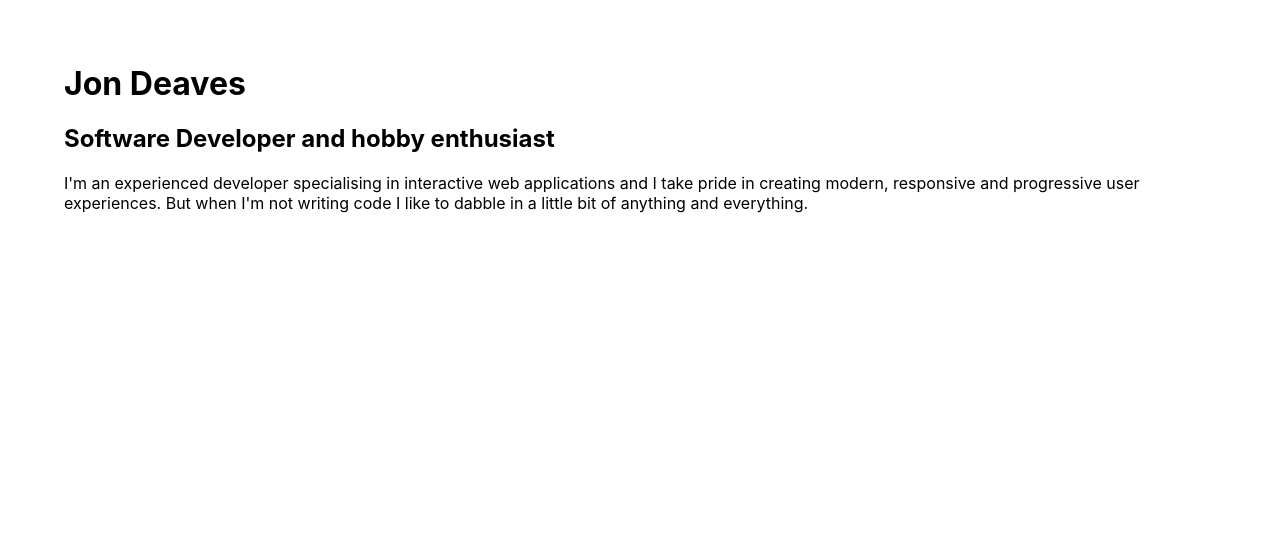
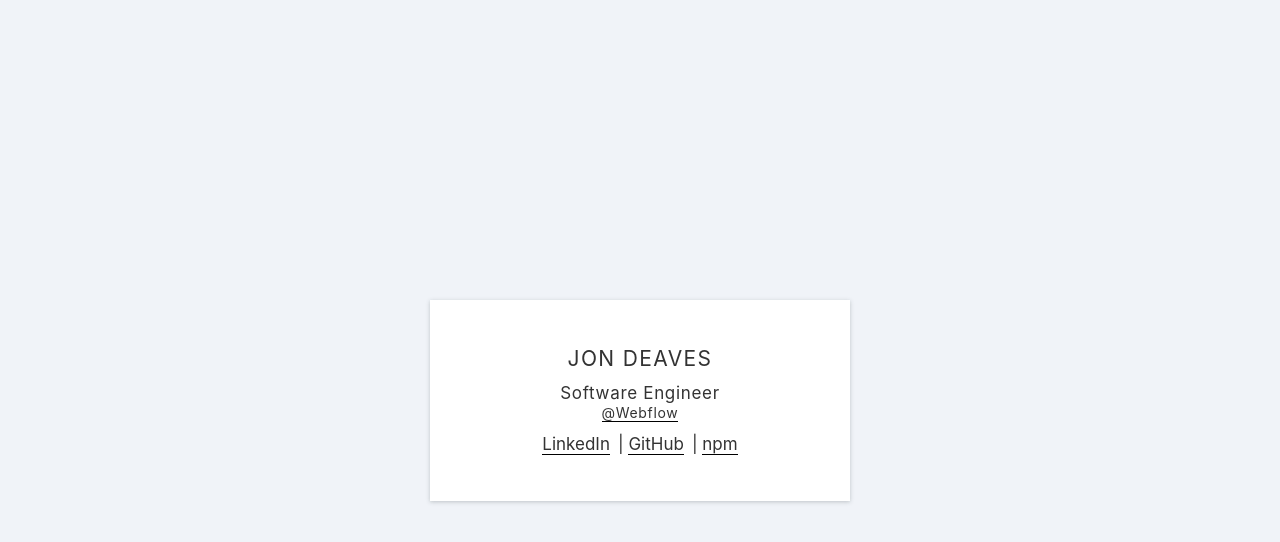
Before and after one commit to jondeaves/jondeaves, a Next.js app: page / in a window 1280 px wide. Shown: the top 542 px of the page. Built offline with nearby package versions, Linux system fonts and the light colour scheme.

Commit message:
feat: style homepage as a business card

```diff
--- a/package.json
+++ b/package.json
@@ -10,7 +10,6 @@
   },
   "dependencies": {
     "axios": "^0.27.2",
-    "modern-css-reset": "^1.4.0",
     "next": "12.1.6",
     "react": "18.1.0",
     "react-dom": "18.1.0"
--- a/pages/index.tsx
+++ b/pages/index.tsx
@@ -1,8 +1,7 @@
 import type { NextPage } from "next";
 import Head from "next/head";
 
-import "modern-css-reset";
-// import styles from "../styles/Home.module.css";
+// import "modern-css-reset";
 
 const Home: NextPage = () => {
   return (
@@ -16,19 +15,44 @@ const Home: NextPage = () => {
         <link rel="icon" href="/favicon.ico" />
       </Head>
 
-      <main>
+      <main className="card">
         <h1>Jon Deaves</h1>
-        <h2>Software Developer and hobby enthusiast</h2>
+        <h2>Software Engineer</h2>
+        <h3>
+          <a href="https://webflow.com/" rel="external">
+            @Webflow
+          </a>
+        </h3>
 
-        <p>
-          I&apos;m an experienced developer specialising in interactive web
-          applications and I take pride in creating modern, responsive and
-          progressive user experiences. But when I&apos;m not writing code I
-          like to dabble in a little bit of anything and everything.
-        </p>
+        <ul>
+          <li>
+            <a href="https://linkedin.com/in/jondeaves" rel="external">
+              LinkedIn
+            </a>
+          </li>
+          <li>
+            <a href="https://github.com/jondeaves" rel="external">
+              GitHub
+            </a>
+          </li>
+          <li>
+            <a href="https://npmjs.com/~jondeaves" rel="external">
+              npm
+            </a>
+          </li>
+        </ul>
       </main>
     </>
   );
 };
 
 export default Home;
+
+/*
+<p>
+  I&apos;m an experienced developer specialising in interactive web
+  applications and I take pride in creating modern, responsive and
+  progressive user experiences. But when I&apos;m not writing code I
+  like to dabble in a little bit of anything and everything.
+</p>
+        */
--- a/styles/globals.css
+++ b/styles/globals.css
@@ -1,11 +1,90 @@
+@import url("./reset.css");
+
 html,
 body {
   font-family: -apple-system, BlinkMacSystemFont, Segoe UI, Roboto, Oxygen,
     Ubuntu, Cantarell, Fira Sans, Droid Sans, Helvetica Neue, sans-serif;
 
-  margin: 2rem;
+  font-family: -apple-system, BlinkMacSystemFont, "Helvetica Neue", Arial,
+    "Noto Sans", sans-serif, "Apple Color Emoji", "Segoe UI", Roboto,
+    "Segoe UI Emoji", "Segoe UI Symbol", "Noto Color Emoji";
+  font-size: 17px;
+}
+
+body {
+  align-items: center;
+  background-color: #f0f3f8;
+  display: flex;
+  height: 100vh;
+  justify-content: center;
+  width: 100%;
 }
 
 * {
   box-sizing: border-box;
+  color: #333;
 }
+
+main {
+  background-color: #fff;
+  box-shadow: 0 1px 4px rgba(45, 54, 59, 0.25);
+  padding: 48px 0;
+  text-align: center;
+  width: 420px;
+}
+
+h1,
+h2,
+h3,
+h4,
+h5,
+h6 {
+  font-weight: 400;
+  padding: 0 32px;
+  position: relative;
+}
+
+h1 {
+  font-size: 21px;
+  letter-spacing: 0.08rem;
+  margin-bottom: 16px;
+  text-transform: uppercase;
+}
+
+h2 {
+  font-size: 17px;
+  letter-spacing: 0.04rem;
+  margin-bottom: 4px;
+}
+
+h3 {
+  font-size: 14px;
+  letter-spacing: 0.04rem;
+  margin-bottom: 16px;
+}
+
+p {
+  margin: 16px 0;
+}
+
+small {
+  font-size: 80%;
+}
+
+li {
+  display: inline;
+  position: relative;
+}
+
+li:not(:last-child)::after {
+  content: "| ";
+  margin-left: 8px;
+}
+
+a,
+a:active,
+a:hover,
+a:visited {
+  text-decoration: none;
+  border-bottom: 1px solid #000;
+}
--- /dev/null
+++ b/styles/reset.css
@@ -0,0 +1,133 @@
+/* http://meyerweb.com/eric/tools/css/reset/
+   v2.0 | 20110126
+   License: none (public domain)
+*/
+a,
+abbr,
+acronym,
+address,
+applet,
+article,
+aside,
+audio,
+b,
+big,
+blockquote,
+body,
+canvas,
+caption,
+center,
+cite,
+code,
+dd,
+del,
+details,
+dfn,
+div,
+dl,
+dt,
+em,
+embed,
+fieldset,
+figcaption,
+figure,
+footer,
+form,
+h1,
+h2,
+h3,
+h4,
+h5,
+h6,
+header,
+hgroup,
+html,
+i,
+iframe,
+img,
+ins,
+kbd,
+label,
+legend,
+li,
+mark,
+menu,
+nav,
+object,
+ol,
+output,
+p,
+pre,
+q,
+ruby,
+s,
+samp,
+section,
+small,
+span,
+strike,
+strong,
+sub,
+summary,
+sup,
+table,
+tbody,
+td,
+tfoot,
+th,
+thead,
+time,
+tr,
+tt,
+u,
+ul,
+var,
+video {
+  margin: 0;
+  padding: 0;
+  border: 0;
+  font-size: 100%;
+  font: inherit;
+  vertical-align: baseline;
+}
+
+article,
+aside,
+details,
+figcaption,
+figure,
+footer,
+header,
+hgroup,
+menu,
+nav,
+section {
+  display: block;
+}
+
+body {
+  line-height: 1;
+}
+
+ol,
+ul {
+  list-style: none;
+}
+
+blockquote,
+q {
+  quotes: none;
+}
+
+blockquote:after,
+blockquote:before,
+q:after,
+q:before {
+  content: "";
+  content: none;
+}
+
+table {
+  border-collapse: collapse;
+  border-spacing: 0;
+}
```
Also changed, not shown: styles/Home.module.css (deleted, +0 -33 lines), 1 other file (tests, documents, lock files or other folders).
